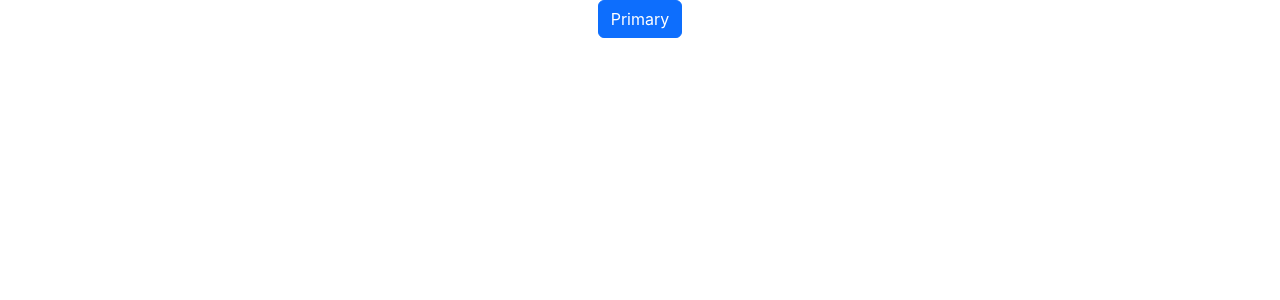
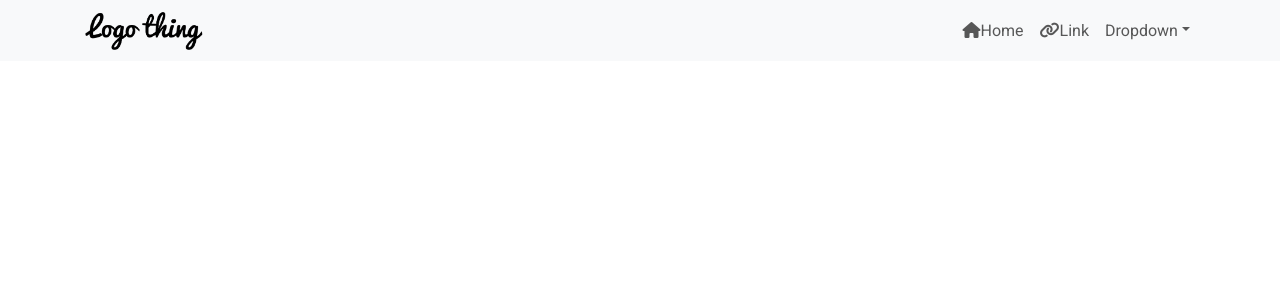
Before and after one commit to MartinBradbury/martinreact, a React (Create React App) app: page / in a window 1280 px wide. Shown: the top 300 px of the page. Built offline with nearby package versions, Linux system fonts and the light colour scheme.

Commit message:
added navbar, google fonts, font awesome and custom styling

```diff
--- a/public/index.html
+++ b/public/index.html
@@ -2,7 +2,7 @@
 <html lang="en">
   <head>
     <meta charset="utf-8" />
-    <link rel="icon" href="%PUBLIC_URL%/favicon.ico" />
+    <link rel="icon" href="%PUBLIC_URL%/trihubfi.jpg" />
     <meta name="viewport" content="width=device-width, initial-scale=1" />
     <meta name="theme-color" content="#000000" />
     <meta
@@ -30,6 +30,16 @@
       integrity="sha384-T3c6CoIi6uLrA9TneNEoa7RxnatzjcDSCmG1MXxSR1GAsXEV/Dwwykc2MPK8M2HN"
       crossorigin="anonymous"
     />
+    <script
+      src="https://kit.fontawesome.com/ffb93b186b.js"
+      crossorigin="anonymous"
+    ></script>
+    <link rel="preconnect" href="https://fonts.googleapis.com" />
+    <link rel="preconnect" href="https://fonts.gstatic.com" crossorigin />
+    <link
+      href="https://fonts.googleapis.com/css2?family=Roboto:ital,wght@0,100;0,300;0,400;0,500;0,700;0,900;1,100;1,300;1,400;1,500;1,700;1,900&display=swap"
+      rel="stylesheet"
+    />
     <title>React App</title>
   </head>
   <body>
--- a/src/App.css
+++ /dev/null
@@ -1,38 +0,0 @@
-.App {
-  text-align: center;
-}
-
-.App-logo {
-  height: 40vmin;
-  pointer-events: none;
-}
-
-@media (prefers-reduced-motion: no-preference) {
-  .App-logo {
-    animation: App-logo-spin infinite 20s linear;
-  }
-}
-
-.App-header {
-  background-color: #282c34;
-  min-height: 100vh;
-  display: flex;
-  flex-direction: column;
-  align-items: center;
-  justify-content: center;
-  font-size: calc(10px + 2vmin);
-  color: white;
-}
-
-.App-link {
-  color: #61dafb;
-}
-
-@keyframes App-logo-spin {
-  from {
-    transform: rotate(0deg);
-  }
-  to {
-    transform: rotate(360deg);
-  }
-}
--- a/src/App.js
+++ b/src/App.js
@@ -1,10 +1,10 @@
-import Button from 'react-bootstrap/Button';
-import './App.css';
+import styles from './App.module.css'
+import NavBar from './components/NavBar';
 
 function App() {
   return (
-    <div className="App">
-      <Button variant="primary">Primary</Button>{' '}
+    <div className={styles.App}>
+      <NavBar />
     </div>
   );
 }
--- /dev/null
+++ b/src/App.module.css
@@ -0,0 +1,3 @@
+* {
+    font-family: Roboto, sans-serif;
+}
--- /dev/null
+++ b/src/components/NavBar.js
@@ -0,0 +1,35 @@
+import Container from 'react-bootstrap/Container';
+import Nav from 'react-bootstrap/Nav';
+import Navbar from 'react-bootstrap/Navbar';
+import NavDropdown from 'react-bootstrap/NavDropdown';
+import logo from '../assets/logo-thing.png'
+
+function Navigation() {
+  return (
+    <Navbar expand="lg" className="bg-body-tertiary">
+      <Container>
+        <img src={logo} alt='logo' height='45px' />
+        <Navbar.Toggle aria-controls="basic-navbar-nav" />
+        <Navbar.Collapse id="basic-navbar-nav">
+          <Nav className="ms-auto">
+            <Nav.Link href="#home"><i class="fa-solid fa-house"></i>Home</Nav.Link>
+            <Nav.Link href="#link"><i class="fa-solid fa-link"></i>Link</Nav.Link>
+            <NavDropdown title="Dropdown" id="basic-nav-dropdown">
+              <NavDropdown.Item href="#action/3.1">Action</NavDropdown.Item>
+              <NavDropdown.Item href="#action/3.2">
+                Another action
+              </NavDropdown.Item>
+              <NavDropdown.Item href="#action/3.3">Something</NavDropdown.Item>
+              <NavDropdown.Divider />
+              <NavDropdown.Item href="#action/3.4">
+                Separated link
+              </NavDropdown.Item>
+            </NavDropdown>
+          </Nav>
+        </Navbar.Collapse>
+      </Container>
+    </Navbar>
+  );
+}
+
+export default Navigation;
```
Also changed, not shown: public/trihubfi.jpg (added), src/assets/logo-thing.png (added).
